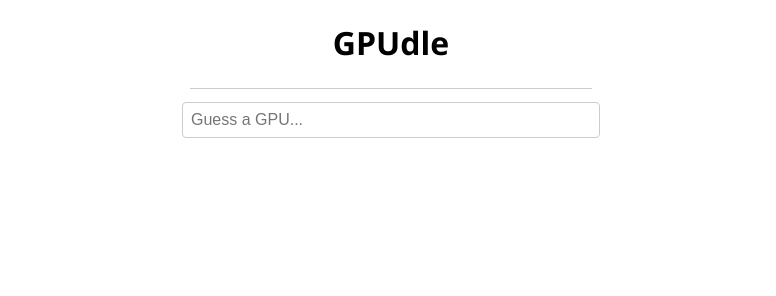
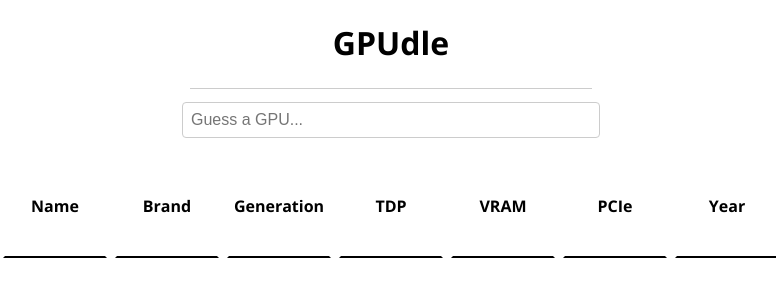
Before and after one commit to angstyfrostyneko/angstyfrostyneko.github.io, a plain HTML site: page html/gpudle.html in a window 1280 px wide. Shown: the whole page, without its empty margins (249-1025 px from the left). Drawn offline with nearby package versions, Linux system fonts and the light colour scheme.

Commit message:
header to the guesses

```diff
--- a/css/gpudle.css
+++ b/css/gpudle.css
@@ -106,3 +106,21 @@ div {
 .dropdown li.highlighted {
     background-color: #c6d8ff;
 }
+
+.header-row {
+    color: white;
+    font-weight: bold;
+    gap: 0.5rem;
+}
+
+.header-cell {
+    width: 100px;
+    height: 100px;
+    display: flex;
+    color: black;
+    justify-content: center;
+    align-items: center;
+    pointer-events: none;
+    border: 2px solid transparent;
+    border-bottom: 2px solid black;
+}
--- a/html/gpudle.html
+++ b/html/gpudle.html
@@ -14,6 +14,15 @@
         <h1>GPUdle</h1>
         <input id="gpu-input" placeholder="Guess a GPU..." />
         <ul id="suggestions" class="dropdown"></ul>
+        <div class="guess-row header-row">
+            <div class="header-cell">Name</div>
+            <div class="header-cell">Brand</div>
+            <div class="header-cell">Generation</div>
+            <div class="header-cell">TDP</div>
+            <div class="header-cell">VRAM</div>
+            <div class="header-cell">PCIe</div>
+            <div class="header-cell">Year</div>
+        </div>
 
         <div id="guesses"></div>
     </div>
```
